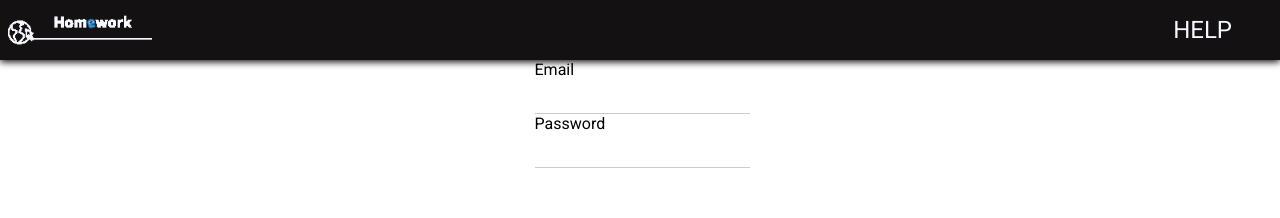
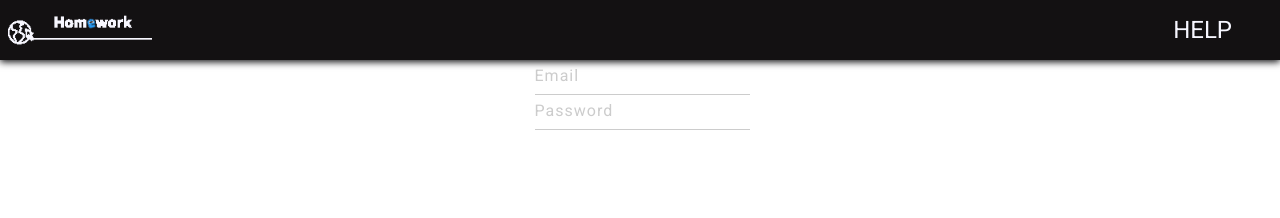
Before and after one commit to DarkEye123/BSC-FE-homework, a React (Create React App) app in the folder frontend/: page / in a window 1280 px wide. Shown: the top 218 px of the page. Built offline with nearby package versions, Linux system fonts and the light colour scheme; the HTML template or start-up script is replaced by a standard one.

Commit message:
input stories

```diff
--- a/frontend/src/components/common/InputField/index.js
+++ b/frontend/src/components/common/InputField/index.js
@@ -1,12 +1,22 @@
-import React from 'react';
+import React, { useState } from 'react';
 import { InputField as StyledInputField, Input } from './styles';
 
-const InputField = ({ name, label }) => (
-  <StyledInputField>
-    <label htmlFor={label}>{label}</label>
-    <Input id={name} name={name} />
-    <span />
-  </StyledInputField>
-);
+const InputField = ({ name, label, ...props }) => {
+  const [withValue, setWithValue] = useState(false);
+  function handleInnerRef(e) {
+    if (e) {
+      setWithValue(e.value !== '');
+    }
+  }
+  return (
+    <StyledInputField>
+      <Input withValue={withValue} innerRef={handleInnerRef} id={name} name={name} {...props} />
+      <span />
+      <label htmlFor={label} {...props}>
+        {label}
+      </label>
+    </StyledInputField>
+  );
+};
 
 export default InputField;
--- a/frontend/src/components/common/InputField/styles.js
+++ b/frontend/src/components/common/InputField/styles.js
@@ -1,35 +1,9 @@
 // Idea for styling taken from https://codepen.io/maheshambure21/pen/EozKKy
 
+import React from 'react';
 import { Field } from 'formik';
-import styled from 'styled-components';
+import styled, { css } from 'styled-components';
 
-// const InputField = styled.div`
-//   position: relative;
-// `;
-
-// const Input = styled(Field)`
-//   position: relative;
-//   &:after {
-//     height: 2px;
-//     background: red;
-//     content: '';
-//     width: 0;
-//     position: absolute;
-//     /* this grabs the second part of 1/2 and adds it to the beginning so it goes in both directions like: <--->*/
-//     transform: translateX(-50%);
-//     transition: width 0.4s;
-//     transition-timing-function: cubic-bezier(0.1, -1, 0.5, 2);
-//     /* this starts at the center by default*/
-//     left: 50%;
-//     top: 80%;
-//   }
-//   &:hover,
-//   &:focus {
-//     &:after {
-//       width: calc(100% - 60px);
-//     }
-//   }
-// `;
 const InputField = styled.div`
   position: relative;
   display: flex;
@@ -45,9 +19,26 @@ const InputField = styled.div`
     background-color: ${props => props.theme.color.main};
     transition: 0.4s;
   }
+  label {
+    position: absolute;
+    font-size: 1rem;
+    line-height: 2rem;
+    letter-spacing: 1px;
+    color: #ccc;
+    transition: 0.3s;
+    top: 0;
+  }
 `;
 
-const Input = styled(Field)`
+const labelAnimation = css`
+  top: -1rem;
+  color: #aaa;
+  transition: 0.3s;
+  letter-spacing: 0px;
+  font-size: 0.8rem;
+`;
+
+const Input = styled(({ withValue, ...props }) => <Field {...props} />)`
   border-style: none none solid none;
   outline: none;
   border-bottom-color: #ccc;
@@ -57,18 +48,21 @@ const Input = styled(Field)`
   width: 100%;
   font-size: 1rem;
   line-height: 2rem;
-  &:focus ~ span,
-  &:hover ~ span {
+  &:focus:enabled + span,
+  &:hover:enabled + span {
     width: 100%;
   }
+  &:focus:enabled ~ label,
+  &:hover:enabled ~ label {
+    ${labelAnimation}
+  }
+  ${props =>
+    props.withValue &&
+    css`
+      ~ label {
+        ${labelAnimation}
+      }
+    `}
 `;
 
 export { Input, InputField };
-
-/**
- * .effect-17 ~ .focus-border{position: absolute; bottom: 0; left: 50%; width: 0; height: 2px; background-color: #4caf50; transition: 0.4s;}
-.effect-17:focus ~ .focus-border,
-.has-content.effect-17 ~ .focus-border{width: 100%; transition: 0.4s; left: 0;}
-.effect-17 ~ label{position: absolute; left: 0; width: 100%; top: 9px; color: #aaa; transition: 0.3s; z-index: -1; letter-spacing: 0.5px;}
-.effect-17:focus ~ label, .has-content.effect-17 ~ label{top: -16px; font-size: 12px; color: #4caf50; transition: 0.3s;}
- */
```
Also changed, not shown: 1 other file (tests, documents, lock files or other folders).
